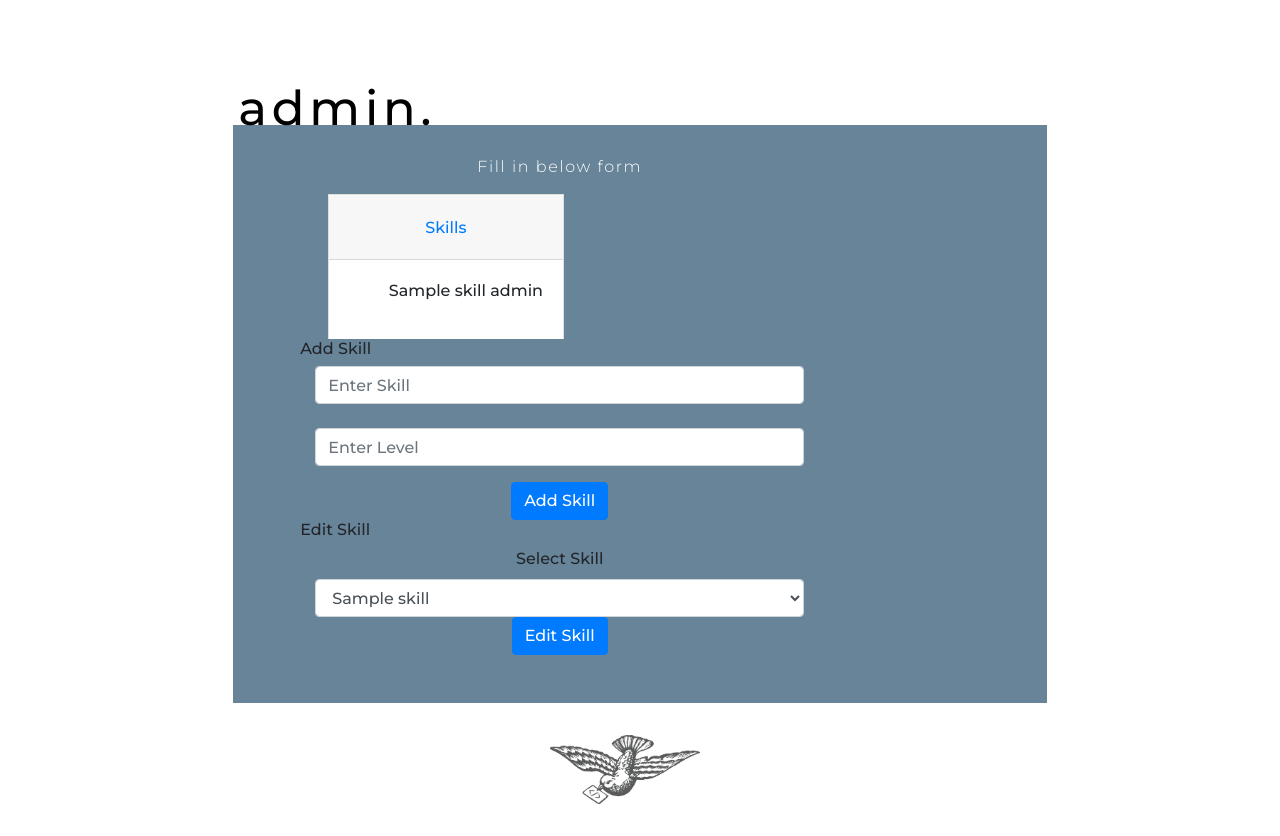
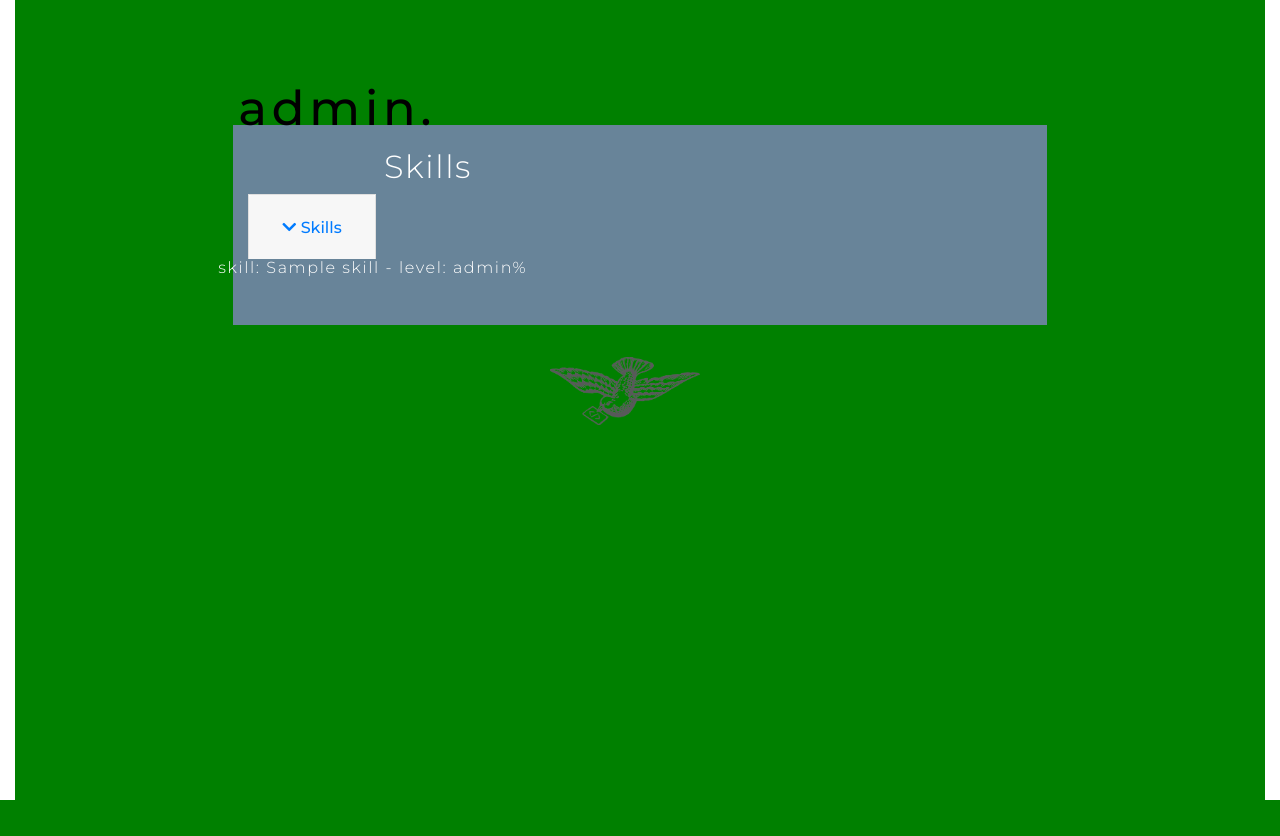
Before and after one commit to GarySimons/Gary_Simons, a Flask app: page /admin in a window 1280 px wide. Shown: the part 74-910 px from the top of the page. After the commit the page ends 874 px from the top, so only its background shows below. Run offline with Flask 2, Linux system fonts and the light colour scheme; a database or web service that is not in the repository returns one stand-in record (values such as "Sample title"); some libraries are stand-ins or nearby versions.

Commit message:
Adjusting Admin page elements

```diff
--- a/static/css/style.css
+++ b/static/css/style.css
@@ -369,6 +369,7 @@ body {
 
 #admincontainer {
     height: 100vh;
+    background-color: green;
 }
 
 .adminbox {
@@ -384,6 +385,15 @@ body {
     line-height: 1.3rem;
     letter-spacing: 0.1rem;
     font-weight: 300;
+}
+
+.adminsubhead {
+    color: #fff;
+    font-size: 2rem;
+    line-height: 1.3rem;
+    font-weight: 300;
+    letter-spacing: 0.1rem;
+    text-decoration: none;
 }
 
 .adminsub {
--- a/templates/about.html
+++ b/templates/about.html
@@ -29,9 +29,9 @@
             </div>
             {% endfor %}
 
-        </div>
+    </div>
 
-        <div class="col-sm-8 col-md-4 educationpanel">
+    <div class="col-sm-8 col-md-4 educationpanel">
         <p class="listtextblack">Full-Stack Web Development</p>
         <p class="listtext">Code Institute</p>
         <br />
--- a/templates/admin.html
+++ b/templates/admin.html
@@ -9,40 +9,57 @@
 <!--Skills Form-->
     <div class="container adminbox col-sm-12 col-md-8 justify-content-center">
 
-    <div class="row x col-10 justify-content-center">
+    <div class="row x justify-content-center">
         <div class="col">
          <div class="justify-content-center">
             <div class="row justify-content-center">
-                <div class="col-sm-12 col-md-8">
-                    <p class="admintext">Fill in below form</p>
+                <div class="row col-sm-8 col-md-8">
+                    <p class="adminsubhead">Skills</p>
                 </div>
             </div>
 
-          <div class="row col-sm-12 col-md-8  justify-content-center">
+        <div class="row col-sm-12 col-md-8">
                 <div class="accordion" id="accordionExample">
                     <div class="card">
                         <div class="card-header" id="headingOne">
                             <h2 class="mb-0">
                                 <button class="btn btn-link" type="button" data-toggle="collapse" data-target="#collapseOne" aria-expanded="true" aria-controls="collapseOne">
-                            Skills
+                                <i class="fas fa-chevron-down"></i>  Skills
                                 </button>
                             </h2>
                     </div>
 
-                <div id="collapseOne" class="collapse show" aria-labelledby="headingOne" data-parent="#accordionExample">
+                        <div id="collapseOne" class="collapse" aria-labelledby="headingOne" data-parent="#accordionExample">
                             <div class="card-body">
                                 {% for skills in skills %}
-                            <ul class="listx">{{skills.skill}}  {{skills.level}}</ul>
+                                    <p class="listx">skill: {{skills.skill}} - level: {{skills.level}}%</p>
                                 {% endfor %}
+                            </div>
+                        </div>
+
+
+
                     </div>
                 </div>
         </div>
 
-            </div>
+<div class="row ">
+            {% for skills in skills %}
+                <p class="row listtext">skill: {{skills.skill}} - level: {{skills.level}}%</p><br />
+            {% endfor %}
        </div>
 
 
-<!--Add Skills Form-->
+<!--
+       <div class="row">
+        <div class="row ">
+            {% for skills in skills %}
+                <p class="row listtext">skill: {{skills.skill}} - level: {{skills.level}}%</p><br />
+            {% endfor %}
+       </div>
+
+-->
+<!--Add Skills Form
             <div class="row justify-content-center">
             <form action="{{ url_for('insert_skill') }}" method="POST" class="col-10">
                 <h6 class="row formhead">Add Skill</h6>
@@ -54,7 +71,7 @@
             </form>
             </div>
 
-<!--Edit Skills Form-->
+-Edit Skills Form
             <div class="row justify-content-center">
             <form action="" method="POST" class="col-10">
                 <h6 class="row formhead">Edit Skill</h6>
@@ -67,7 +84,7 @@
                         </select>
                         <button type="submit" class="btn btn-primary">Edit Skill</button>
                     </div>
-<!--
+
                     <div>
                         <form action="/action_page.php">
                             <input type="checkbox" id="editskill" name="editskill" value="">
@@ -79,13 +96,13 @@
                     <div class="form-group">
                         <input type="text" class="form-control" id="skillx" name="skillx" placeholder="Enter Skill">
                     </div>
+            </form>
 -->
-            </form>
             </div>
         </div>
         </div>
     </div>
-</div>
+
 <!-- Bird -->
         <div class="row col-12 justify-content-center">
             <img id="birdsmall" src="static/images/bird80black.png" alt="Bird" class="img-fluid">
```
Lines whose indentation alone changed are shown as unchanged.
